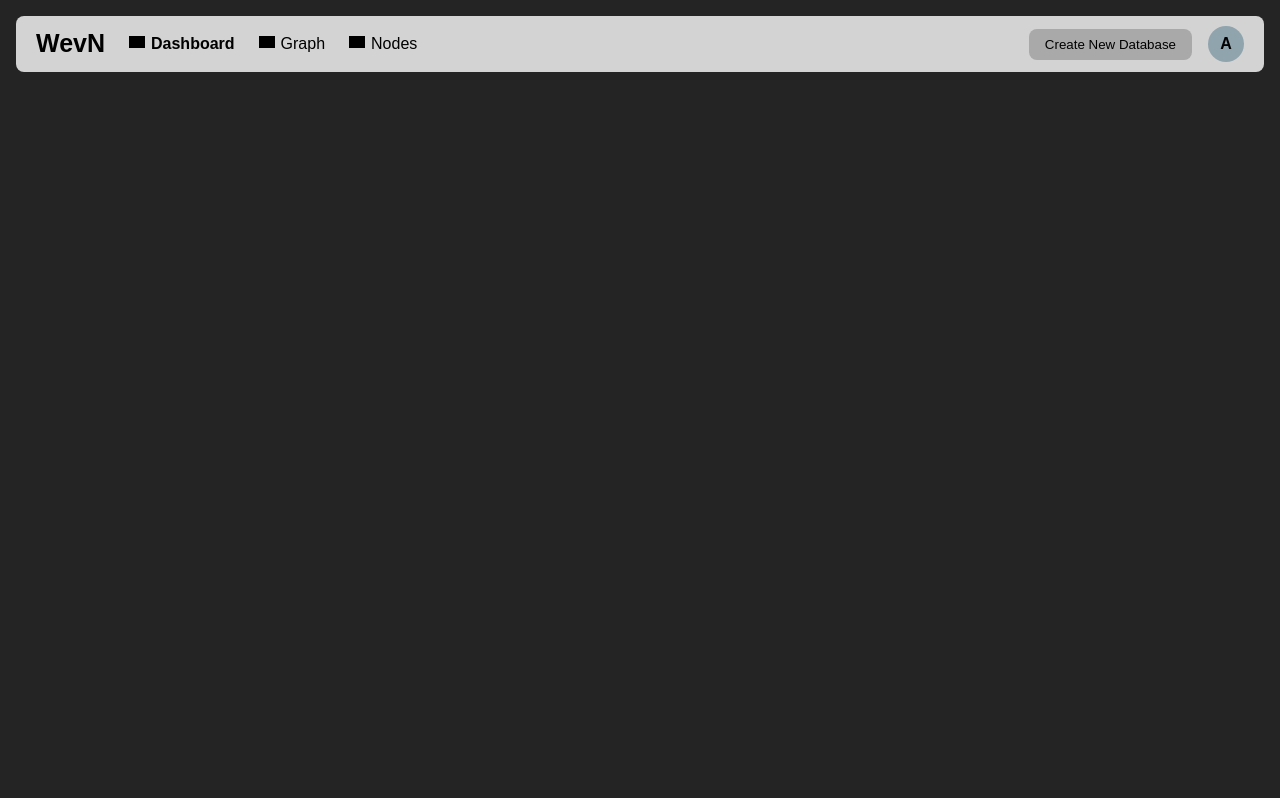
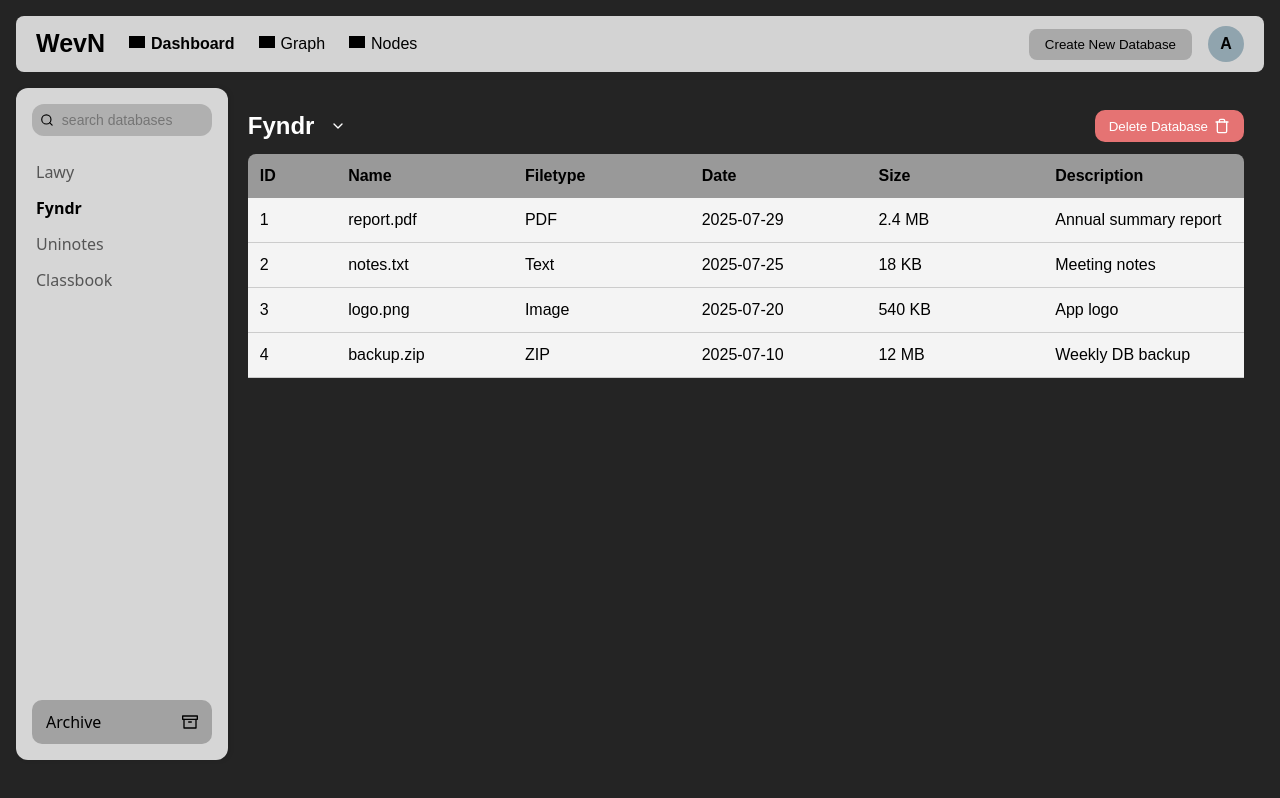
Before and after one commit to WevN-org/WevN, a React (Vite) app: page / in a window 1280 px wide. Shown: the top 798 px of the page. Built offline with nearby package versions, Linux system fonts and the light colour scheme; grey boxes are pictures that could not be loaded.

Commit message:
create sidebar and collection ui

```diff
--- a/src/app.jsx
+++ b/src/app.jsx
@@ -7,6 +7,10 @@ export default function App() {
     return (
         <>
             <Navbar />
+            <div className="main">
+                <Sidebar />
+                <Collection />
+            </div>
         </>
     );
 }
--- /dev/null
+++ b/src/components/collection.jsx
@@ -0,0 +1,82 @@
+import './styles/collection.css';
+import { FiTrash, FiChevronDown } from 'react-icons/fi';
+
+export default function Collection() {
+    const rows = [
+        {
+            id: '1',
+            name: 'report.pdf',
+            filetype: 'PDF',
+            date: '2025-07-29',
+            size: '2.4 MB',
+            description: 'Annual summary report'
+        },
+        {
+            id: '2',
+            name: 'notes.txt',
+            filetype: 'Text',
+            date: '2025-07-25',
+            size: '18 KB',
+            description: 'Meeting notes'
+        },
+        {
+            id: '3',
+            name: 'logo.png',
+            filetype: 'Image',
+            date: '2025-07-20',
+            size: '540 KB',
+            description: 'App logo'
+        },
+        {
+            id: '4',
+            name: 'backup.zip',
+            filetype: 'ZIP',
+            date: '2025-07-10',
+            size: '12 MB',
+            description: 'Weekly DB backup'
+        }
+    ];
+
+    return (
+        <div className="table-container">
+            <div className="table-header">
+                <div className='start'>
+                    <h2>Fyndr</h2>
+                    <FiChevronDown size={16} color='#fff' />
+                </div>
+                <button className="delete-btn">
+                    Delete Database <FiTrash size={16} />
+                </button>
+            </div>
+
+            <div className="table">
+                <TableRow
+                    id="ID"
+                    name="Name"
+                    filetype="Filetype"
+                    date="Date"
+                    size="Size"
+                    description="Description"
+                    isHeader={true}
+                />
+
+                {rows.map((row) => (
+                    <TableRow key={row.id} {...row} />
+                ))}
+            </div>
+        </div>
+    );
+}
+
+function TableRow({ id, name, filetype, date, size, description, isHeader = false }) {
+    return (
+        <div className={`table-row ${isHeader ? 'table-head' : ''}`}>
+            <div>{id}</div>
+            <div>{name}</div>
+            <div>{filetype}</div>
+            <div>{date}</div>
+            <div>{size}</div>
+            <div>{description}</div>
+        </div>
+    );
+}
--- /dev/null
+++ b/src/components/sidebar.jsx
@@ -0,0 +1,28 @@
+import './styles/sidebar.css';
+import { FiSearch, FiArchive } from 'react-icons/fi'; // Feather Icons
+
+
+export default function Sidebar() {
+    return (
+        <aside className="sidebar">
+            <div>
+                <div className="search-bar">
+                    <FiSearch size={16} color='#000' />
+                    <input type="text" placeholder="search databases" />
+                </div>
+
+                <nav className="database-list">
+                    <div className="db-item">Lawy</div>
+                    <div className="db-item active">Fyndr</div>
+                    <div className="db-item">Uninotes</div>
+                    <div className="db-item">Classbook</div>
+                </nav>
+            </div>
+
+            <div className="archive-bar">
+                <span>Archive</span>
+                <FiArchive size={16} />
+            </div>
+        </aside>
+    );
+}
--- /dev/null
+++ b/src/components/styles/collection.css
@@ -0,0 +1,65 @@
+.table-container {
+    padding: 20px;
+    /*background-color: #000;*/
+    border-radius: 8px;
+    font-family: sans-serif;
+    color: black;
+    width: 100%;
+}
+
+.table-header {
+    display: flex;
+    justify-content: space-between;
+    align-items: center;
+    margin-bottom: 10px;
+}
+
+.table-header .start {
+    display: flex;
+    align-items: center;
+}
+
+.table-header h2 {
+    color: #fff;
+    margin-right: 1rem;
+}
+
+.delete-btn {
+    background-color: #e57373;
+    color: #fff;
+    font-weight: 500;
+    padding: 8px 14px;
+    border: none;
+    border-radius: 10px;
+    display: flex;
+    align-items: center;
+    gap: 6px;
+    cursor: pointer;
+    transition: background-color 0.2s ease;
+}
+
+.delete-btn:hover {
+    background-color: #d32f2f;
+}
+
+.table {
+    display: flex;
+    flex-direction: column;
+    width: 100%;
+}
+
+.table-row {
+    display: grid;
+    grid-template-columns: 1fr repeat(5, 2fr);
+    padding: 10px 12px;
+    align-items: center;
+    border-bottom: 1px solid #ccc;
+    background-color: #f4f4f4;
+}
+
+.table-head {
+    background-color: #999;
+    font-weight: bold;
+    border-radius: 8px 8px 0 0;
+    border-bottom: none;
+}
--- /dev/null
+++ b/src/components/styles/sidebar.css
@@ -0,0 +1,91 @@
+.sidebar {
+    width: 250px;
+    background-color: #d6d6d6;
+    /* soft gray */
+    display: flex;
+    flex-direction: column;
+    justify-content: space-between;
+    padding: 1rem;
+    border-radius: 12px;
+    box-shadow: 2px 0 5px rgba(0, 0, 0, 0.1);
+}
+
+.search-bar {
+    display: flex;
+    align-items: center;
+    background-color: #b0b0b0;
+    padding: .5rem;
+    border-radius: 12px;
+    gap: 8px;
+}
+
+.search-bar input {
+    border: none;
+    background: transparent;
+    outline: none;
+    font-size: 14px;
+    width: 100%;
+    color: #333;
+}
+
+.database-list {
+    display: flex;
+    flex-direction: column;
+    margin-top: 24px;
+    gap: 12px;
+}
+
+.db-item {
+    color: #555;
+    font-weight: 500;
+    cursor: pointer;
+    padding-left: 4px;
+    transition: all 0.2s ease;
+}
+
+.db-item:hover {
+    color: #222;
+}
+
+.db-item.active {
+    color: #000;
+    font-weight: bold;
+}
+
+.archive-bar {
+    display: flex;
+    align-items: center;
+    justify-content: space-between;
+    background-color: #a2a2a2;
+    padding: 10px 14px;
+    border-radius: 10px;
+    font-weight: 500;
+    color: #000;
+    cursor: pointer;
+    transition: background-color 0.2s ease;
+}
+
+.archive-bar:hover {
+    background-color: #919191;
+}
+
+.icon {
+    width: 16px;
+    height: 16px;
+    background-color: #000;
+    mask-repeat: no-repeat;
+    mask-size: contain;
+    -webkit-mask-repeat: no-repeat;
+    -webkit-mask-size: contain;
+}
+
+/* Replace these with real icons or use a library */
+.search-icon {
+    mask-image: url('/icons/search.svg');
+    -webkit-mask-image: url('/icons/search.svg');
+}
+
+.archive-icon {
+    mask-image: url('/icons/archive.svg');
+    -webkit-mask-image: url('/icons/archive.svg');
+}
```
